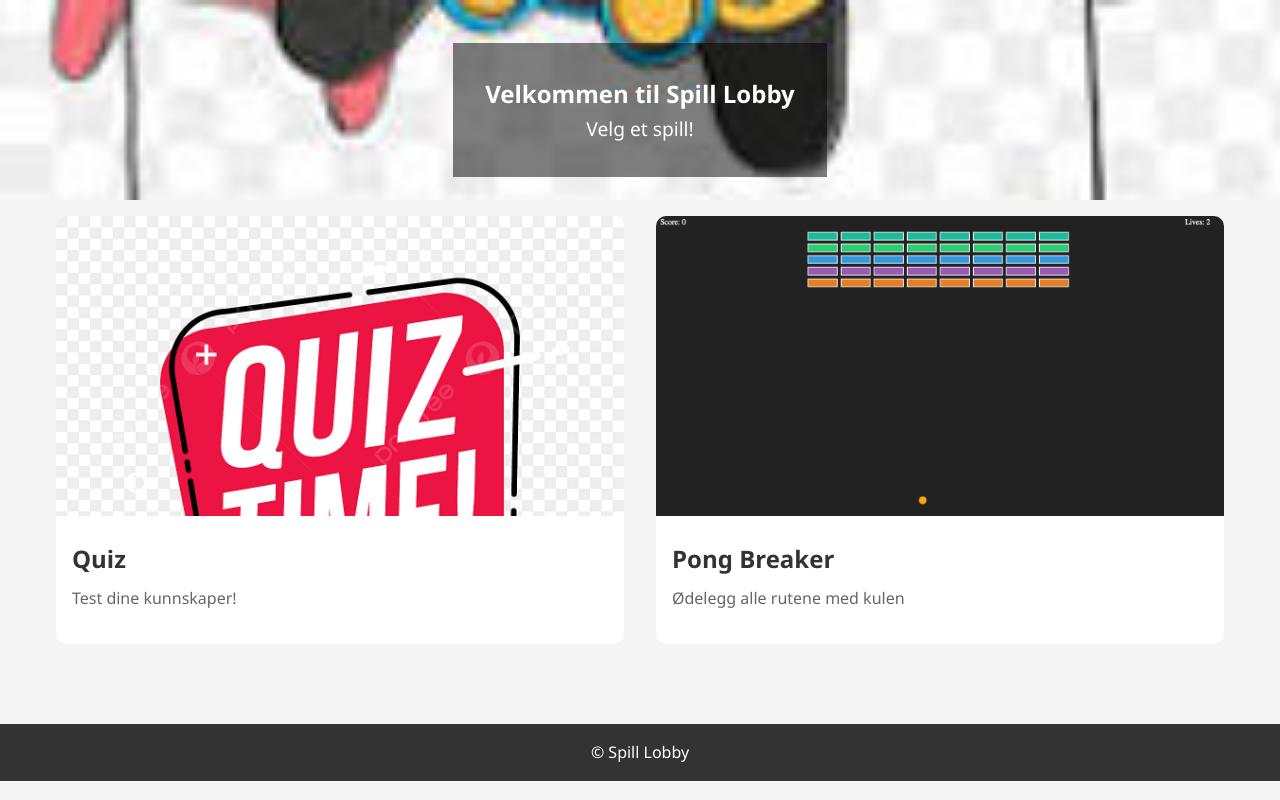
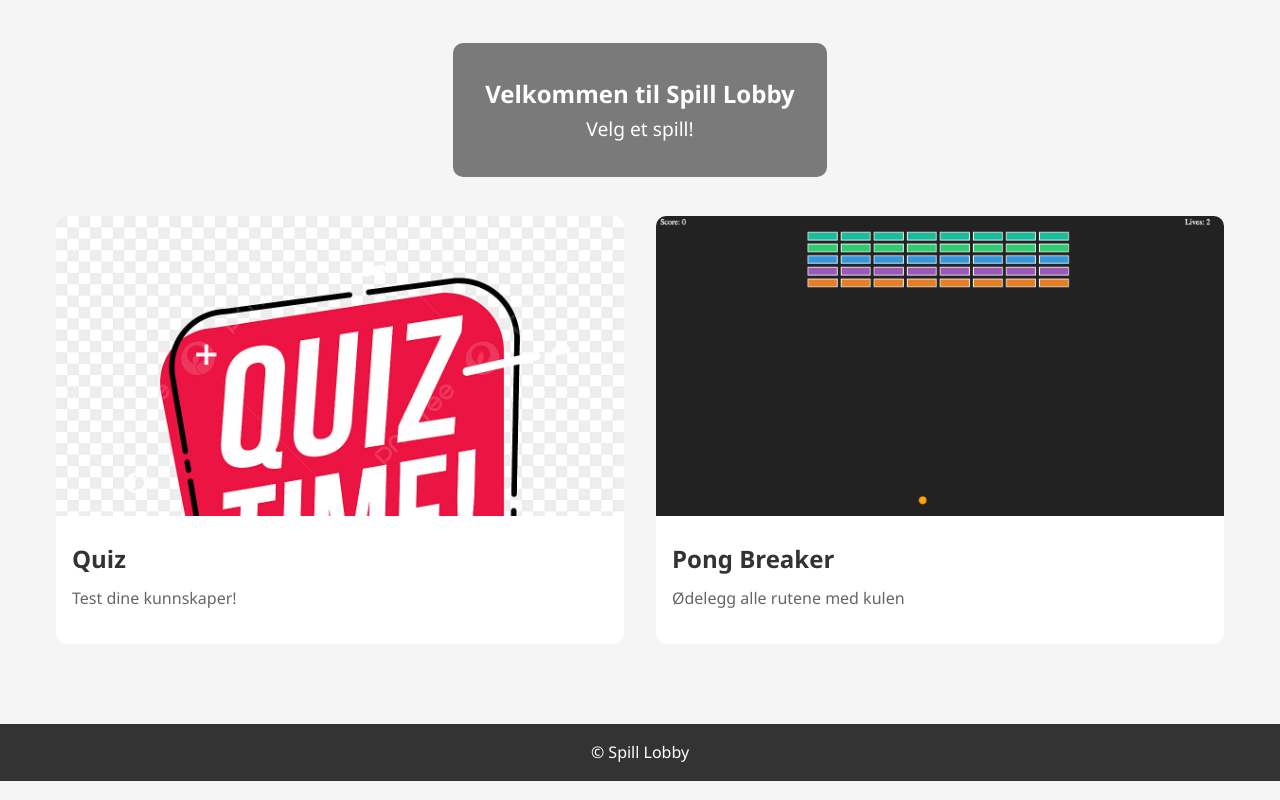
Before and after one commit to h671444/dat191, a plain HTML site: page index.html in a window 1280 px wide. Drawn offline with Linux system fonts and the light colour scheme.

Commit message:
justert overskrift

```diff
--- a/css/style.css
+++ b/css/style.css
@@ -19,17 +19,18 @@ a{
     top: 0;
     width: 100%;
     height: 200px;
-    background: url('../css/images/Games.jpeg') no-repeat center center/cover;
     display: flex;
     align-items: center;
     justify-content: center;
     padding-top: 20px;
+
 }
 .hero .overlay{
     background: rgba(0,0,0,0.5);
     padding: 2rem;
     text-align: center;
     color: #fff;
+    border-radius: 10px;
 }
 
 .hero h1{
```
